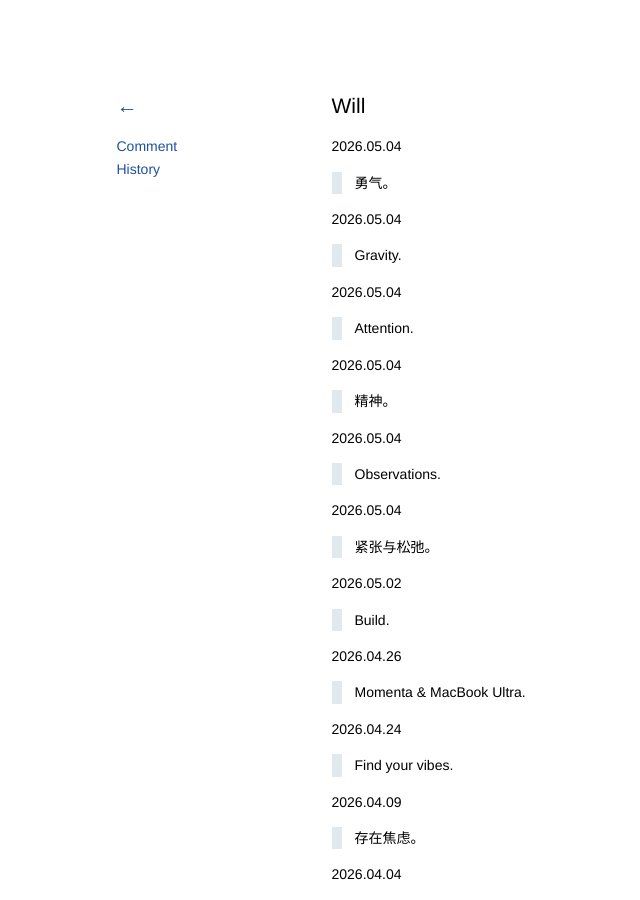
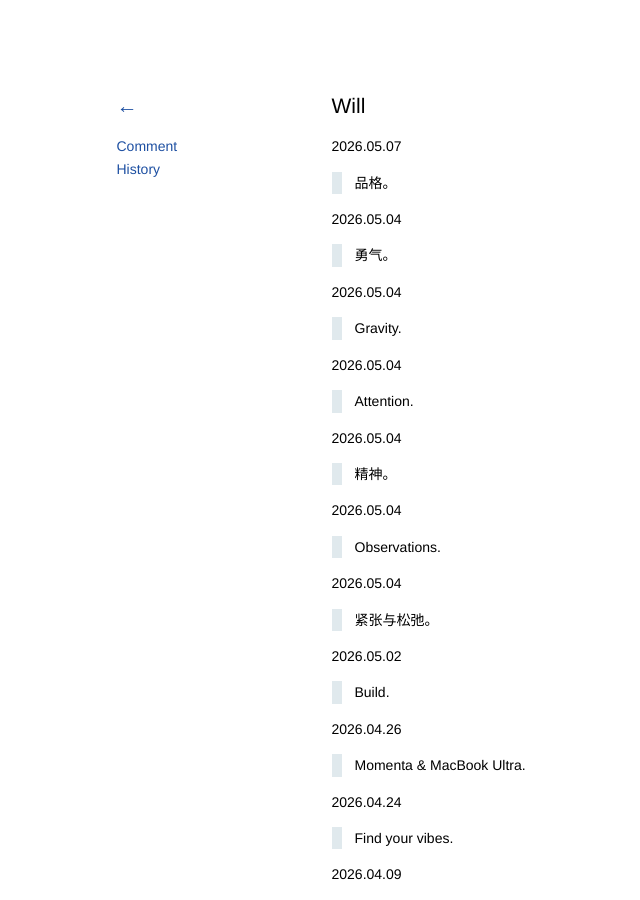
Before and after one commit to kidlj/awei, a Jekyll site: the page built from _wiki/will.md, in a window 1280 px wide and 900 px high. Shown: the whole window, without its empty margins (16-656 px from the left). Built offline with Jekyll 4.4.1, drawn with Linux system fonts in a browser that asks for light colours.

Commit message:
update will

```diff
--- a/_wiki/will.md
+++ b/_wiki/will.md
@@ -1,6 +1,10 @@
 ---
 title: Will
 ---
+
+2026.05.07
+
+> 品格。
 
 2026.05.04
 
```
